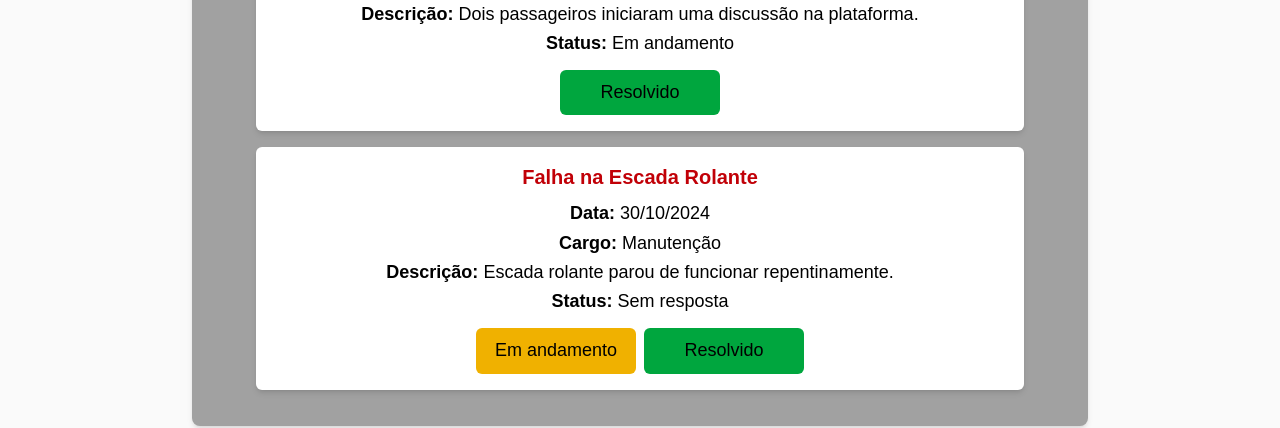
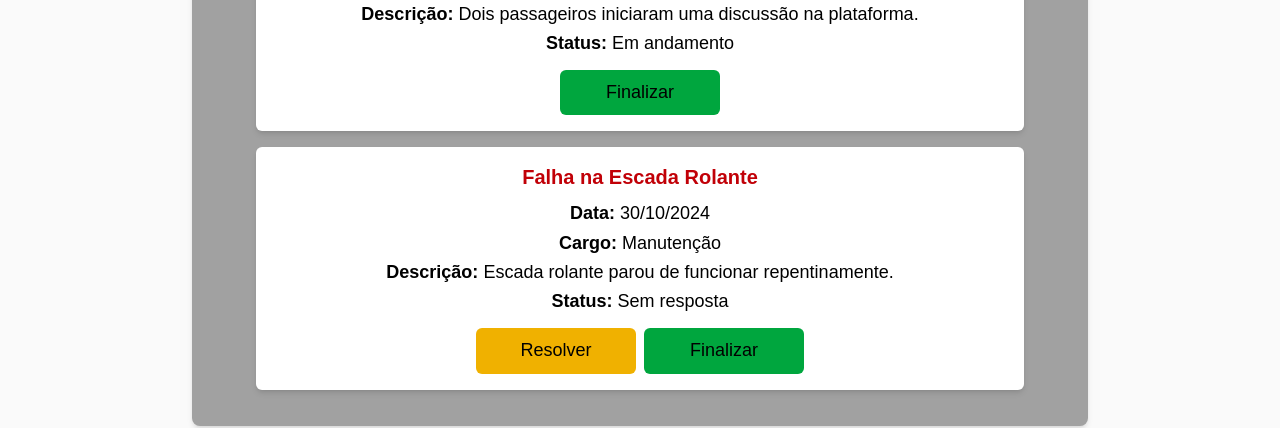
Before and after one commit to rangelbjordao/ccr-alertas-front, a Next.js app: page /monitorar-eventos in a window 1280 px wide. Shown: the part 375-803 px from the top of the page. Built offline with nearby package versions, Linux system fonts and the light colour scheme.

Commit message:
Update compMonitorarEventos.tsx

```diff
--- a/src/app/components/compMonitorarEventos/compMonitorarEventos.tsx
+++ b/src/app/components/compMonitorarEventos/compMonitorarEventos.tsx
@@ -70,7 +70,7 @@ const CompMonitorarEventos = () => {
                                         className="bg-yellow-500 hover:bg-yellow-600 px-4 py-2 rounded-md w-40"
                                         onClick={() => mudarStatus(evento.id, "Em andamento")}
                                     >
-                                        Em andamento
+                                        Resolver
                                     </button>
                                 )}
 
@@ -79,7 +79,7 @@ const CompMonitorarEventos = () => {
                                     className="bg-green-600 hover:bg-green-700 px-4 py-2 rounded-md w-40"
                                     onClick={() => mudarStatus(evento.id, "Resolvido")}
                                 >
-                                    Resolvido
+                                    Finalizar
                                 </button>
                             </div>
                         </div>
```
